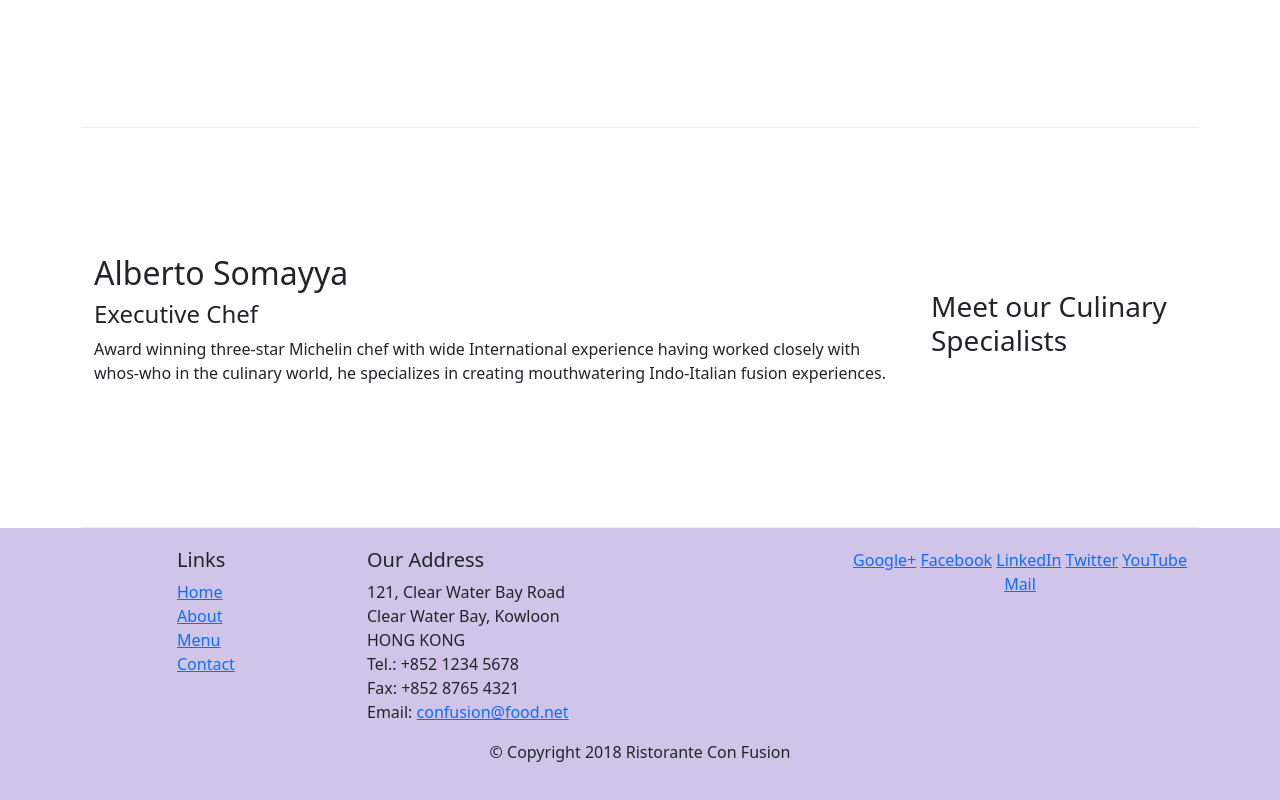
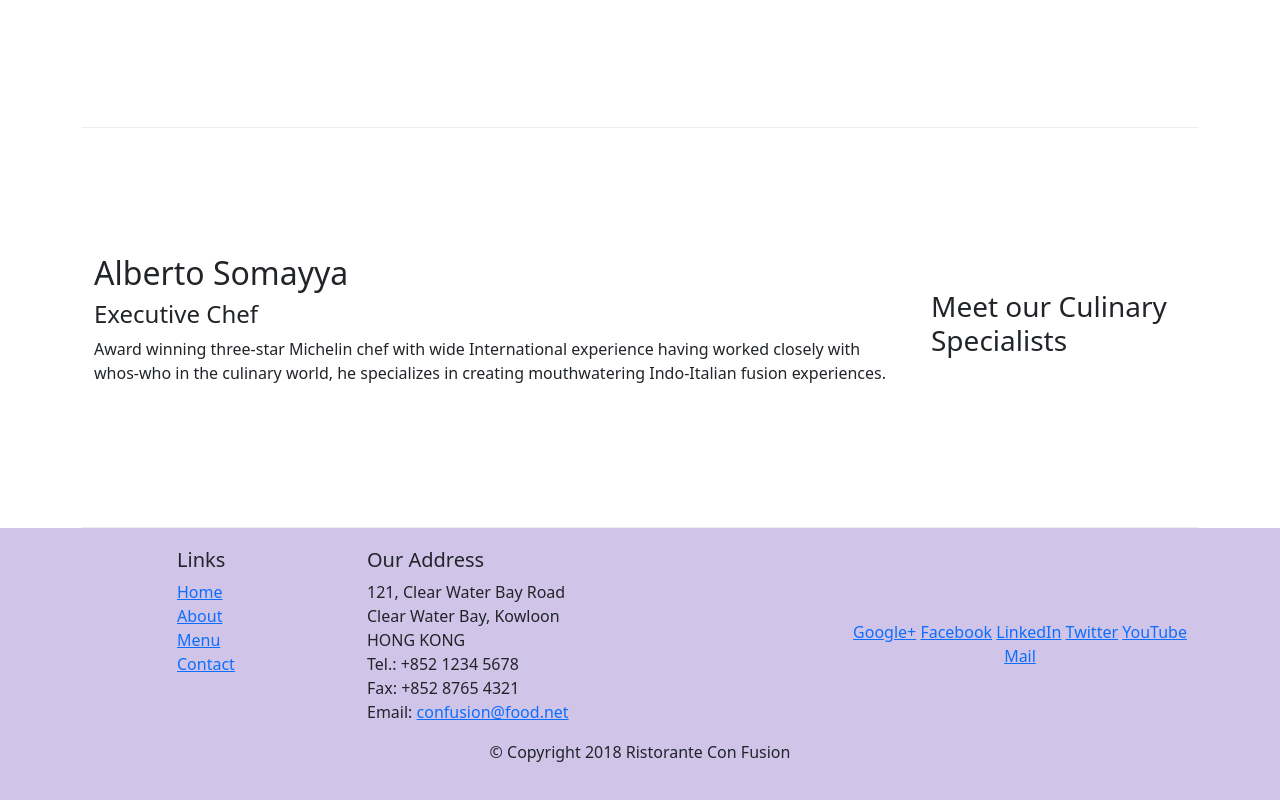
Before and after one commit to georgeburin/Coursera_Node.js, a website: page index.html in a window 1280 px wide. Shown: the part 956-1756 px from the top of the page. Drawn offline with nearby package versions, Linux system fonts and the light colour scheme.

```diff
--- a/index.html
+++ b/index.html
@@ -85,7 +85,7 @@
 		              Email: <a href="mailto:confusion@food.net">confusion@food.net</a>
 		           </address>
                 </div>
-                <div class="col 12 col-sm-4">
+                <div class="col 12 col-sm-4 align-self-center">
                     <div class="text-center">
                         <a href="http://google.com/+">Google+</a>
                         <a href="http://www.facebook.com/profile.php?id=">Facebook</a>
```
